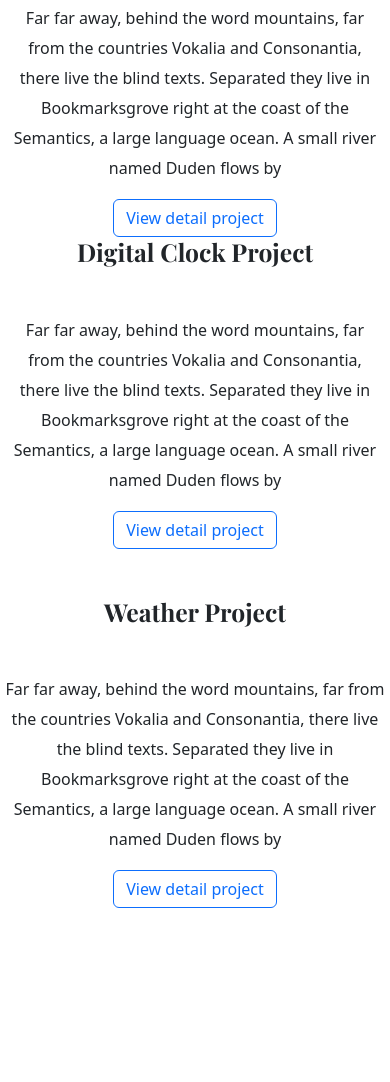
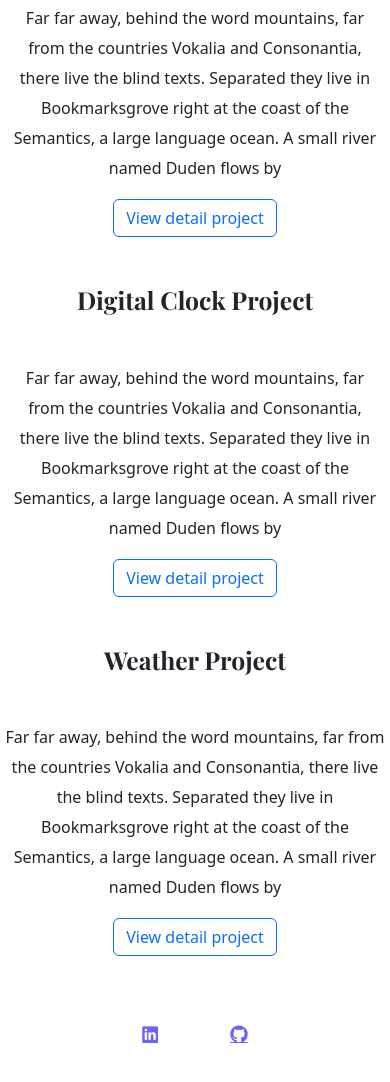
Before and after one commit to dsleazii/Sample-Test-2, a plain HTML site: page index.html in a window 390 px wide. Shown: the part 638-1720 px from the top of the page. Before the commit the page ends 1594 px from the top, so only its background shows below. Drawn offline with nearby package versions, Linux system fonts and the light colour scheme.

Commit message:
added a footer on all html pages

```diff
--- a/index.html
+++ b/index.html
@@ -77,7 +77,7 @@
           <a href="https://www.shecodes.io/cohorts/shecodes-basics-2047b6d0-4b67-4800-a347-9b3177e742e7/projects/1854755" class="btn btn-outline-primary">View detail project</a>
         </div></div></div>
         <div class="row mb-5">
-        <div class="col">
+        <div class="col mt-5 d-lg-block">
           <div class="project-description">
          <h2 class="mb-5">Digital Clock Project</h2>
          <p classs="mb-5 text-muted">
@@ -111,6 +111,15 @@
 
           <a href="https://github.com/dsleazii/Weather-App" target="_blank" class="btn btn-outline-primary">View detail project</a>
         </div></div> </div>
+        <footer>
+          <div class="social-links text-center mb-5">
+            <a href="http://www.linkedin.com/dedradearborne" target="_blank"<i class="fa-brands fa-linkedin "></i> </a>
+            <a href="http://www.github.com/dsleazii" target="_blank" <i class="fa-brands fa-github "></i> </i> </a>
+          </div>
+
+
+
+        </footer>
       </div>
   </body>
 </html>
--- a/style.css
+++ b/style.css
@@ -1,6 +1,6 @@
 :root{
 --branding-color:  #6c63ff;
---secondary-color: #f3bd8b;
+--secondary-color: #f5f3f1;
   --heading-font-family: 'Playfair Display', serif;
    --default-font-family:'Poppins', sans-serif;
 
@@ -108,6 +108,31 @@ padding: 120px 60px;
 
 }
 
+footer{
+ margin:60px 0;
+}
+
+footer .social-links a{
+  margin: 0 20px;
+  color: var(--branding-color);
+  background-color: var(var(--secondary-color));
+  padding:10px 14px;
+  font-size: 18px;
+  border-radius: 50%;
+
+
+}
+
+footer .social-links a:hover{
+  color:white;
+  background-color: #92bddb;
+}
+
+footer .contact box{
+  background-color: var(--secondary-color);
+  PADDING:30PX 60px;
+  border-radius:10px;
+}
 @media(max-width:900px){
   h1{
     font-size: 44px;
```
Also changed, not shown: about.html (+11 -1 lines), contact.html (+17 -0 lines), work.html (+9 -0 lines).
